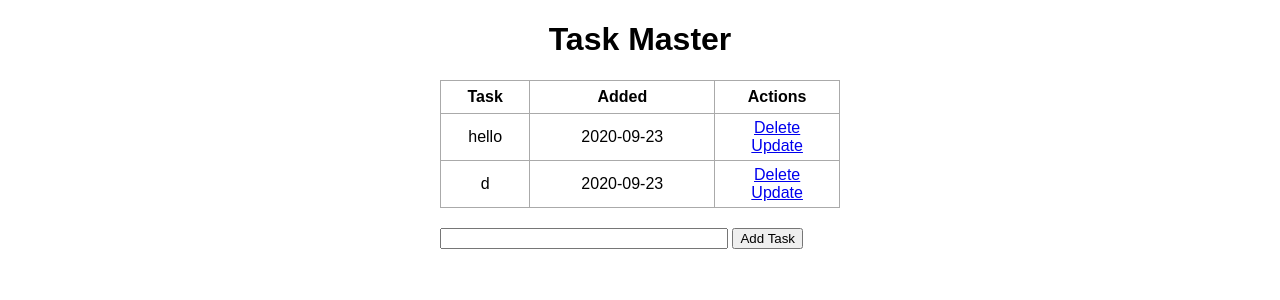
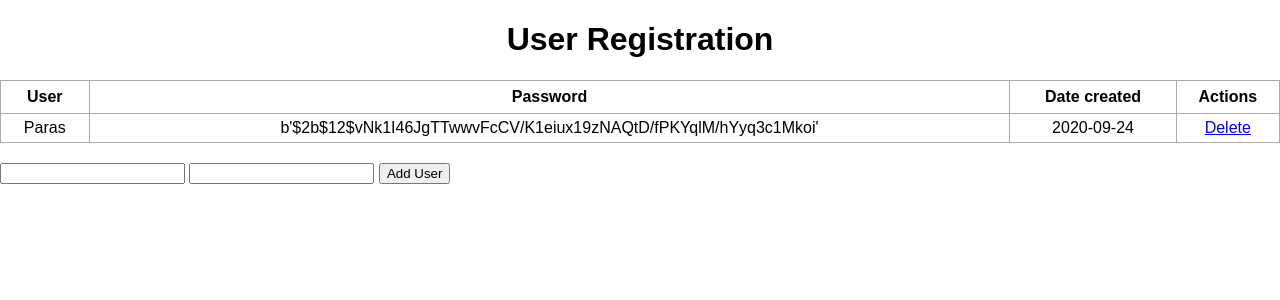
Before and after one commit to mehlspeise/OTP-Lamport, a Flask app: page / in a window 1280 px wide. Shown: the top 300 px of the page. Run offline with Flask 2, Linux system fonts and the light colour scheme; data comes from the database, SQL or seed files in the repository.

Commit message:
userRegistration

```diff
--- a/app.py
+++ b/app.py
@@ -1,6 +1,9 @@
 from flask import Flask, render_template, url_for, request, redirect
 from flask_sqlalchemy import SQLAlchemy
 from datetime import datetime
+import hashlib
+from flask_bcrypt import bcrypt, generate_password_hash
+
 
 app = Flask(__name__)
 app.config['SQLALCHEMY_DATABASE_URI'] = 'sqlite:///test.db'
@@ -8,7 +11,8 @@ db = SQLAlchemy(app)
 
 class Todo(db.Model):
     id = db.Column(db.Integer, primary_key=True)
-    content = db.Column(db.String(200), nullable=False)
+    user = db.Column(db.String(200), nullable=False)
+    pwd = db.Column(db.String(200), nullable = False)
     date_created = db.Column(db.DateTime, default=datetime.utcnow)
 
     def __repr__(self):
@@ -18,8 +22,10 @@ class Todo(db.Model):
 @app.route('/', methods=['POST', 'GET'])
 def index():
     if request.method == 'POST':
-        task_content = request.form['content']
-        new_task = Todo(content=task_content)
+        task_user = request.form.get('user', False)
+        task_pwd = request.form.get('pwd', False)
+        pwd_hash = generate_password_hash(task_pwd, 12)
+        new_task = Todo(user=task_user, pwd= pwd_hash)
 
         try:
             db.session.add(new_task)
@@ -42,23 +48,9 @@ def delete(id):
         db.session.commit()
         return redirect('/')
     except:
-        return 'There was a problem deleting that task'
+        return 'There was a problem deleting that user'
 
-@app.route('/update/<int:id>', methods=['GET', 'POST'])
-def update(id):
-    task = Todo.query.get_or_404(id)
-
-    if request.method == 'POST':
-        task.content = request.form['content']
-
-        try:
-            db.session.commit()
-            return redirect('/')
-        except:
-            return 'There was an issue updating your task'
-
-    else:
-        return render_template('update.html', task=task)
+#update function
 
 
 if __name__ == "__main__":
--- a/templates/base.html
+++ b/templates/base.html
@@ -2,8 +2,8 @@
 <html lang="en">
 <head>
     <meta charset="UTF-8">
-    <meta name="viewport" content="width=device-width, initial-scale=1.0">
-    <meta http-equiv="X-UA-Compatible" content="ie=edge">
+    <meta name="viewport" user="width=device-width, initial-scale=1.0">
+    <meta http-equiv="X-UA-Compatible" user="ie=edge">
     <link rel="stylesheet" href="{{ url_for('static', filename='css/main.css') }}">
     {% block head %}{% endblock %}
 </head>
--- a/templates/index.html
+++ b/templates/index.html
@@ -1,29 +1,31 @@
 {% extends 'base.html' %}
 
 {% block head %}
-<title>Task Master</title>
+<title>User Registration</title>
 {% endblock %}
 
 {% block body %}
-<div class="content">
-    <h1 style="text-align: center">Task Master</h1>
+<div class="user">
+    <h1 style="text-align: center">User Registration</h1>
     {% if tasks|length < 1 %}
-    <h4 style="text-align: center">There are no tasks. Create one below!</h4>
+    <h4 style="text-align: center">There are no users. Create one below!</h4>
     {% else %}
     <table>
         <tr>
-            <th>Task</th>
-            <th>Added</th>
+            <th>User</th>
+            <th>Password</th>
+            <th>Date created</th>
             <th>Actions</th>
         </tr>
         {% for task in tasks %}
             <tr>
-                <td>{{ task.content }}</td>
+                <td>{{ task.user }}</td>
+                <td>{{task.pwd}}</td>
                 <td>{{ task.date_created.date() }}</td>
                 <td>
                     <a href="/delete/{{task.id}}">Delete</a>
-                    <br>
-                    <a href="/update/{{task.id}}">Update</a>
+                     <!--<br>-->
+                    <!--<a href="/update/{{task.id}}">Update</a>-->
                 </td>
             </tr>
         {% endfor %}
@@ -32,9 +34,11 @@
 
     <div class="form">
         <form action="/" method="POST">
-            <input type="text" name="content" id="content">
-            <input type="submit" value="Add Task">
+            <input type="text" name="user" id="user">
+            <input type="text" name="pwd" id="pwd">
+            <input type="submit" value="Add User">
         </form>
     </div>
+
 </div>
 {% endblock %}
--- a/templates/update.html
+++ b/templates/update.html
@@ -1,7 +1,7 @@
 {% extends 'base.html' %}
 
 {% block head %}
-<title>Task Master</title>
+<title>User Registration</title>
 {% endblock %}
 
 {% block body %}
@@ -10,7 +10,8 @@
 
     <div class="form">
         <form action="/update/{{task.id}}" method="POST">
-            <input type="text" name="content" id="content" value="{{task.content}}">
+            <input type="text" name="user" id="user" value="{{task.user}}">
+            <input type="text" name="pwd" id="pwd" value="{{task.pwd}}">
             <input type="submit" value="Update">
         </form>
     </div>
```
Also changed, not shown: test.db, 1 other file.
